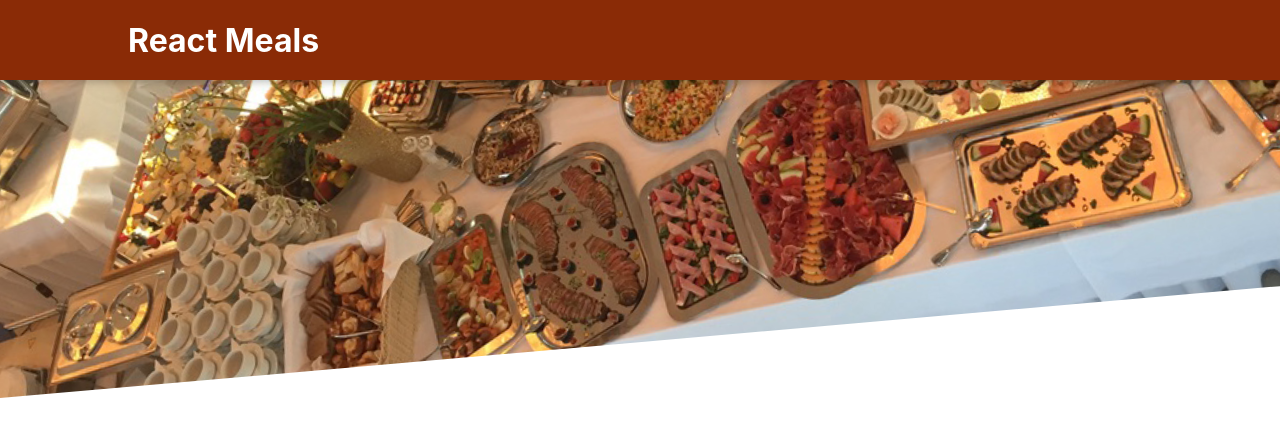
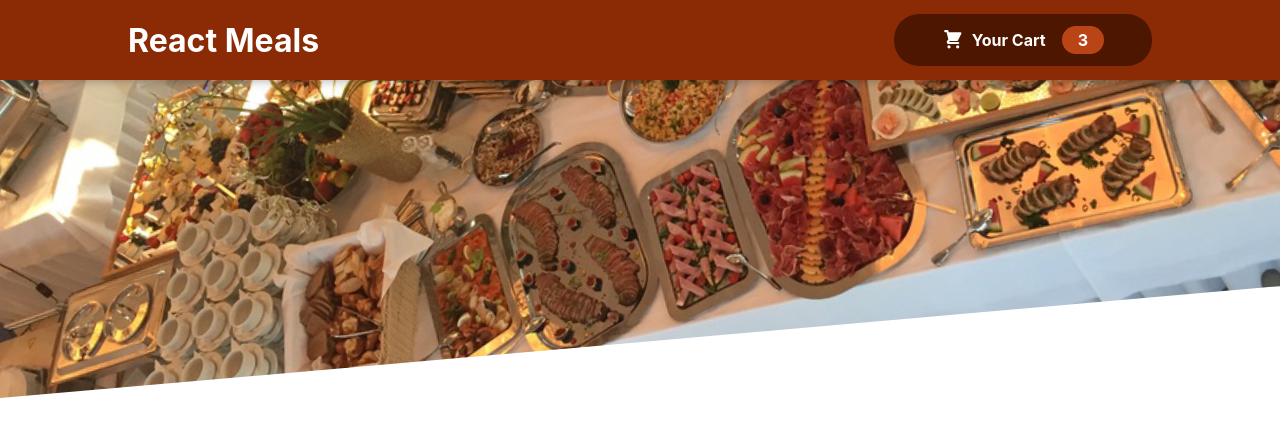
Before and after one commit to Nabajyoti4/food-order-app-react, a React (Create React App) app: page / in a window 1280 px wide. Shown: the top 436 px of the page. Built offline with nearby package versions, Linux system fonts and the light colour scheme.

Commit message:
Cart icon adn card button component added in header

```diff
--- /dev/null
+++ b/src/components/Cart/CartIcon.js
@@ -0,0 +1,13 @@
+const CartIcon = () => {
+  return (
+    <svg
+      xmlns="http://www.w3.org/2000/svg"
+      viewBox="0 0 20 20"
+      fill="currentColor"
+    >
+      <path d="M3 1a1 1 0 000 2h1.22l.305 1.222a.997.997 0 00.01.042l1.358 5.43-.893.892C3.74 11.846 4.632 14 6.414 14H15a1 1 0 000-2H6.414l1-1H14a1 1 0 00.894-.553l3-6A1 1 0 0017 3H6.28l-.31-1.243A1 1 0 005 1H3zM16 16.5a1.5 1.5 0 11-3 0 1.5 1.5 0 013 0zM6.5 18a1.5 1.5 0 100-3 1.5 1.5 0 000 3z" />
+    </svg>
+  );
+};
+
+export default CartIcon;
--- a/src/components/Layout/Header.js
+++ b/src/components/Layout/Header.js
@@ -1,13 +1,16 @@
 import React, { Fragment } from "react";
 import classes from "./Header.module.css";
 import meals from "../../assets/meals.jpg";
+
+//Componets
+import HeaderCartButton from "./HeaderCartButton";
 
 function Header() {
   return (
     <Fragment>
       <header className={classes.header}>
         <h1>React Meals</h1>
-        <button>Cart</button>
+        <HeaderCartButton></HeaderCartButton>
       </header>
       <div className={classes["main-image"]}>
         <img src={meals} alt="Table of meals"></img>
--- a/src/components/Layout/Header.module.css
+++ b/src/components/Layout/Header.module.css
@@ -2,7 +2,7 @@
     position: fixed;
     top: 0;
     left: 0;
-    width: 100%;
+    width: 80%;
     height: 5rem;
     background-color: #8a2b06;
     color: white;
--- /dev/null
+++ b/src/components/Layout/HeaderCartButton.js
@@ -0,0 +1,19 @@
+import React from "react";
+import classes from "./HeaderCartButton.module.css";
+
+//Componet
+import CartIcon from "../Cart/CartIcon";
+
+function HeaderCartButton(props) {
+  return (
+    <button className={classes.button}>
+      <span className={classes.icon}>
+        <CartIcon></CartIcon>
+      </span>
+      <span>Your Cart</span>
+      <span className={classes.badge}>3</span>
+    </button>
+  );
+}
+
+export default HeaderCartButton;
--- /dev/null
+++ b/src/components/Layout/HeaderCartButton.module.css
@@ -0,0 +1,63 @@
+.button {
+    cursor: pointer;
+    font: inherit;
+    border: none;
+    background-color: #4d1601;
+    color: white;
+    padding: 0.75rem 3rem;
+    display: flex;
+    justify-content: space-around;
+    align-items: center;
+    border-radius: 25px;
+    font-weight: bold;
+}
+
+.button:hover,
+.button:active {
+    background-color: #2c0d00;
+}
+
+.icon {
+    width: 1.35rem;
+    height: 1.35rem;
+    margin-right: 0.5rem;
+}
+
+.badge {
+    background-color: #b94517;
+    padding: 0.25rem 1rem;
+    border-radius: 25px;
+    margin-left: 1rem;
+    font-weight: bold;
+}
+
+.button:hover .badge,
+.button:active .badge {
+    background-color: #92320c;
+}
+
+.bump {
+    animation: bump 300ms ease-out;
+}
+
+@keyframes bump {
+    0% {
+        transform: scale(1);
+    }
+
+    10% {
+        transform: scale(0.9);
+    }
+
+    30% {
+        transform: scale(1.1);
+    }
+
+    50% {
+        transform: scale(1.15);
+    }
+
+    100% {
+        transform: scale(1);
+    }
+}
```
